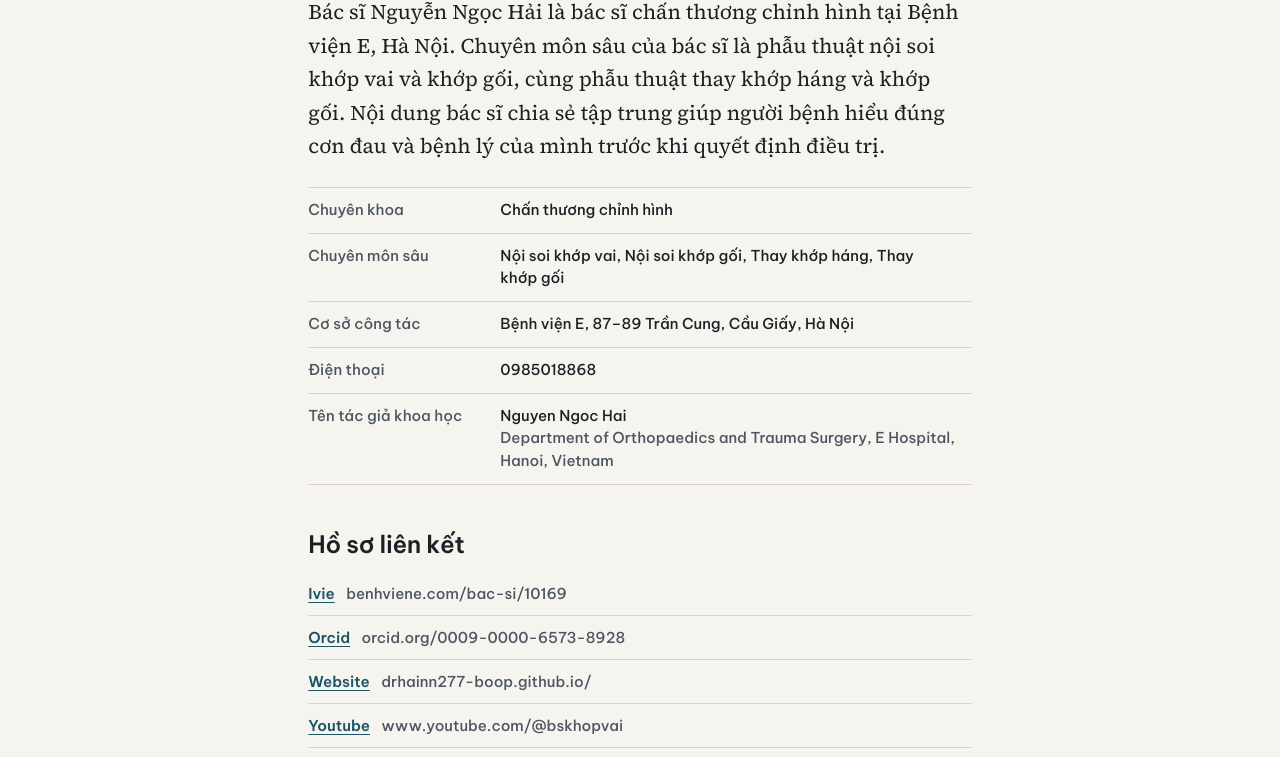
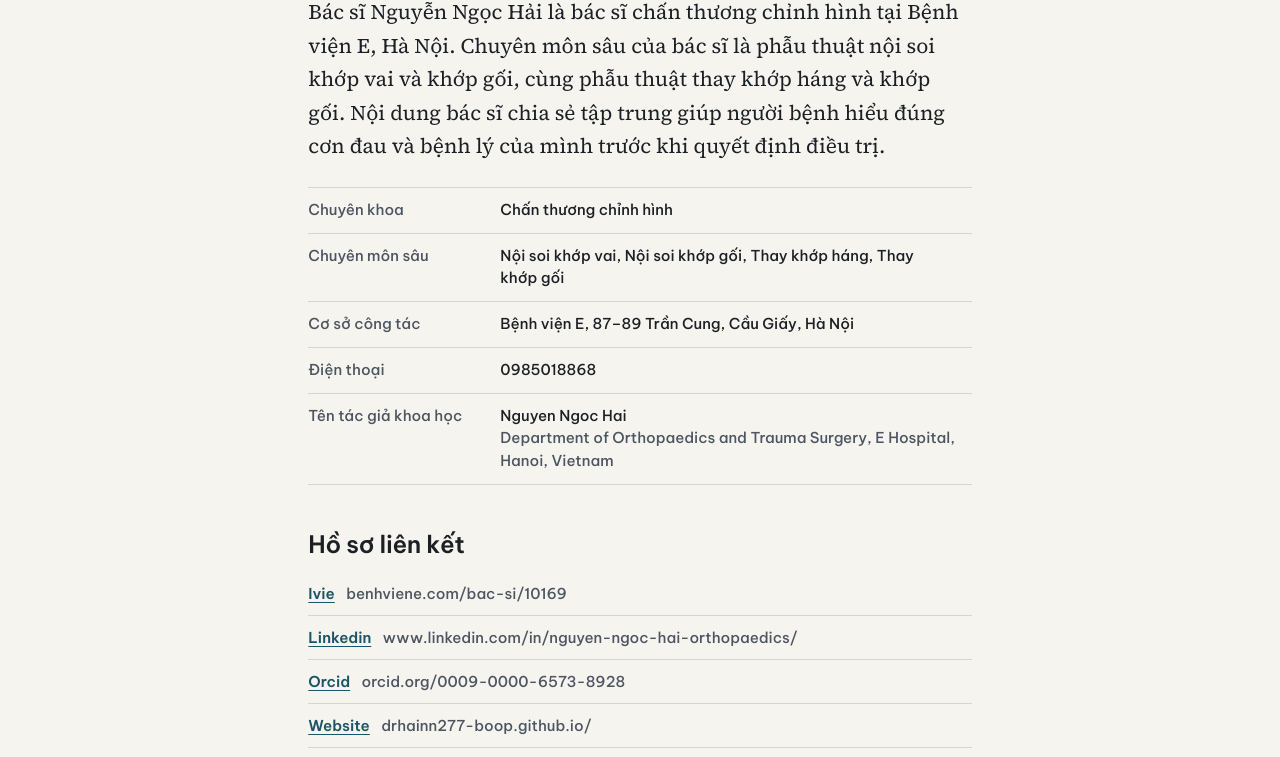
Before and after one commit to drhainn277-boop/drhainn277-boop.github.io, a plain HTML site: page gioi-thieu.html in a window 1280 px wide. Shown: the part 188-945 px from the top of the page. Drawn offline with Linux system fonts and the light colour scheme.

Commit message:
Cập nhật trang 2026-11-01
Co-Authored-By: Claude Opus 5.5 <noreply@anthropic.com>

```diff
--- a/gioi-thieu.html
+++ b/gioi-thieu.html
@@ -52,6 +52,7 @@
   "sameAs": [
     "https://drhainn277-boop.github.io/",
     "https://www.youtube.com/@bskhopvai",
+    "https://www.linkedin.com/in/nguyen-ngoc-hai-orthopaedics/",
     "https://orcid.org/0009-0000-6573-8928",
     "https://benhviene.com/bac-si/10169"
   ]
@@ -83,7 +84,7 @@
 </dl>
 
 <h2>Hồ sơ liên kết</h2>
-<ul class="links"><li><a href="https://benhviene.com/bac-si/10169" rel="me">ivie</a> <span class="dim url">benhviene.com/bac-si/10169</span></li><li><a href="https://orcid.org/0009-0000-6573-8928" rel="me">orcid</a> <span class="dim url">orcid.org/0009-0000-6573-8928</span></li><li><a href="https://drhainn277-boop.github.io/" rel="me">website</a> <span class="dim url">drhainn277-boop.github.io/</span></li><li><a href="https://www.youtube.com/@bskhopvai" rel="me">youtube</a> <span class="dim url">www.youtube.com/@bskhopvai</span></li></ul>
+<ul class="links"><li><a href="https://benhviene.com/bac-si/10169" rel="me">ivie</a> <span class="dim url">benhviene.com/bac-si/10169</span></li><li><a href="https://www.linkedin.com/in/nguyen-ngoc-hai-orthopaedics/" rel="me">linkedin</a> <span class="dim url">www.linkedin.com/in/nguyen-ngoc-hai-orthopaedics/</span></li><li><a href="https://orcid.org/0009-0000-6573-8928" rel="me">orcid</a> <span class="dim url">orcid.org/0009-0000-6573-8928</span></li><li><a href="https://drhainn277-boop.github.io/" rel="me">website</a> <span class="dim url">drhainn277-boop.github.io/</span></li><li><a href="https://www.youtube.com/@bskhopvai" rel="me">youtube</a> <span class="dim url">www.youtube.com/@bskhopvai</span></li></ul>
 
 
 </main>
```
Also changed, not shown: bai/goutallier-do-2-co-mo-duoc-khong.html (+1 -0 lines), bai/mri-rach-ban-phan-gan-tren-gai.html (+1 -0 lines), bai/rach-chop-xoay-bao-nhieu-mm-thi-phai-mo.html (+1 -0 lines), index.html (+1 -0 lines), 1 other file.
